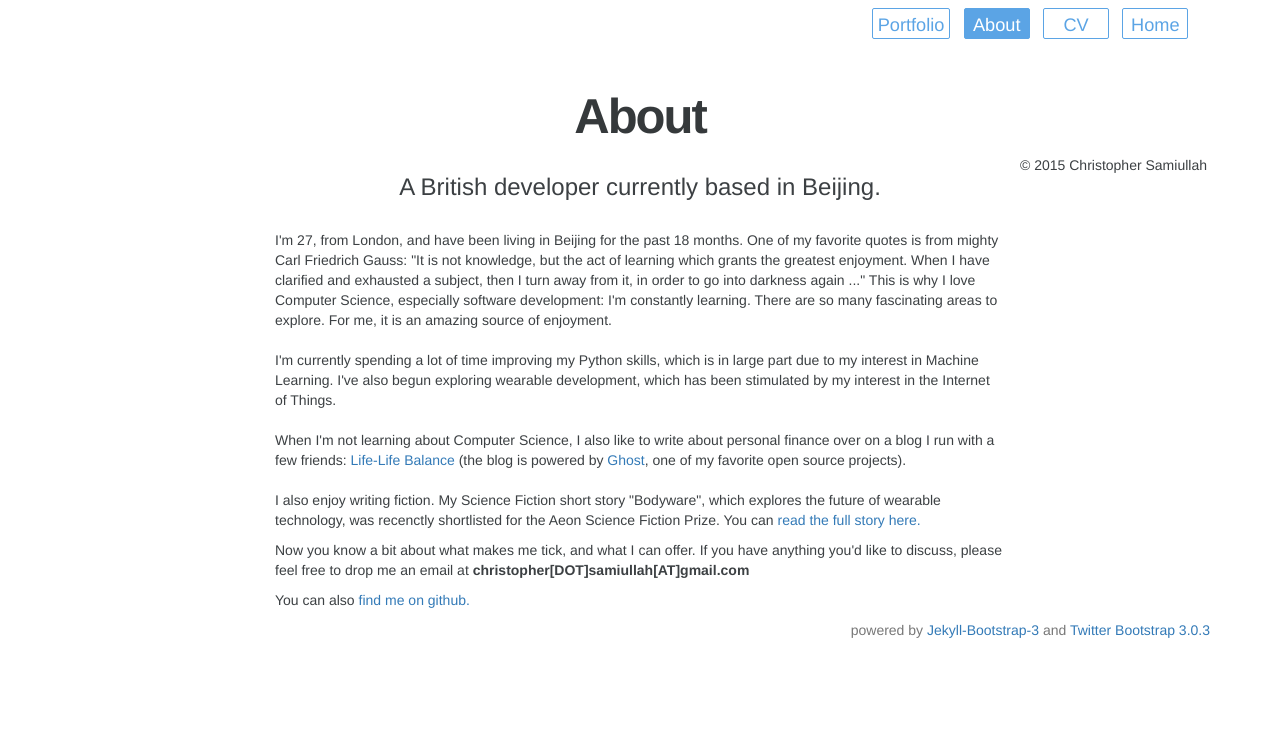
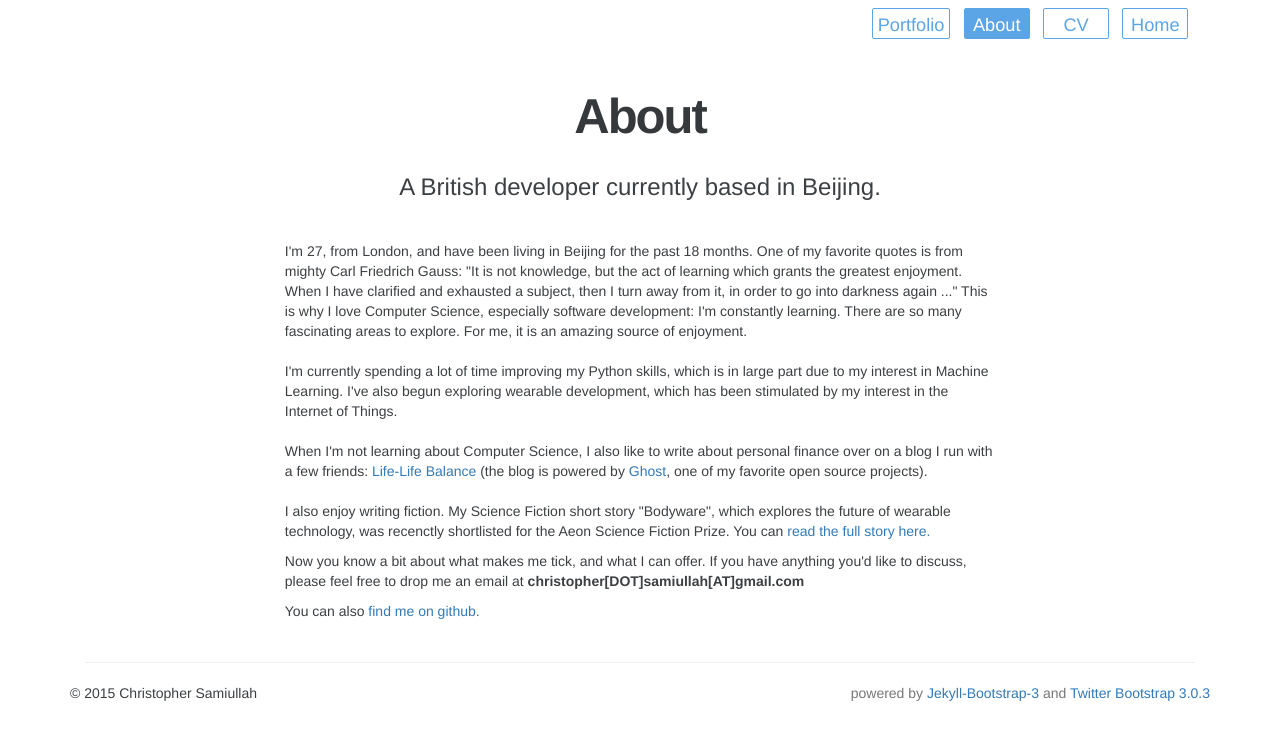
Before and after one commit to val314159/christophergs.github.io, a Jekyll site: the page built from about.md, in a window 1280 px wide. Shown: the top 740 px of the page. Built offline with Jekyll 4.4.1, drawn with Linux system fonts in a browser that asks for light colours; nearby versions of some CDN libraries; library files that are not in the unit come from our copies.

Commit message:
fix spacing on about page

```diff
--- a/about.md
+++ b/about.md
@@ -6,42 +6,45 @@
 ---
 {% include JB/setup %}
 
-<div class="col-md-2"></div>
 
-<div class="col-xs-12 col-md-8">
+<div class="col-xs-12">
 
 	<h3 class="text-center">A British developer currently based in Beijing.</h3>
 
 	<br>
 
-	<p>I'm 27, from London, and have been living in Beijing for the past 18 months.
+	<section class="about-text">
 
-	One of my favorite quotes is from mighty Carl Friedrich Gauss:
+		<p>I'm 27, from London, and have been living in Beijing for the past 18 months.
 
-	"It is not knowledge, but the act of learning which grants the greatest enjoyment. When I have clarified and exhausted a subject, then I turn away from it, in order to go into darkness again ..."
+		One of my favorite quotes is from mighty Carl Friedrich Gauss:
 
-	This is why I love Computer Science, especially software development: I'm constantly learning. There are so many fascinating areas to explore. For me, it is an amazing source of enjoyment.
+		"It is not knowledge, but the act of learning which grants the greatest enjoyment. When I have clarified and exhausted a subject, then I turn away from it, in order to go into darkness again ..."
 
-	<br><br>
+		This is why I love Computer Science, especially software development: I'm constantly learning. There are so many fascinating areas to explore. For me, it is an amazing source of enjoyment.
 
-	I'm currently spending a lot of time improving my Python skills, which is in large part due to my interest in Machine Learning.
+		<br><br>
 
-	I've also begun exploring wearable development, which has been stimulated by my interest in the Internet of Things.
+		I'm currently spending a lot of time improving my Python skills, which is in large part due to my interest in Machine Learning.
 
-	<br><br>
+		I've also begun exploring wearable development, which has been stimulated by my interest in the Internet of Things.
 
-	When I'm not learning about Computer Science, I also like to write about personal finance over on a blog I run with a few friends: <a href="http://thelifelifebalance.com">Life-Life Balance</a> (the blog is powered by <a href="http://ghost.org">Ghost</a>, one of my favorite open source projects).
+		<br><br>
 
-	<br><br>
+		When I'm not learning about Computer Science, I also like to write about personal finance over on a blog I run with a few friends: <a href="http://thelifelifebalance.com">Life-Life Balance</a> (the blog is powered by <a href="http://ghost.org">Ghost</a>, one of my favorite open source projects).
 
-	I also enjoy writing fiction. My Science Fiction short story "Bodyware", which explores the future of wearable technology, was recenctly shortlisted for the Aeon Science Fiction Prize. You can <a href="{{ BASE_PATH }}/Bodyware_Short_Story_by_Christopher_Samiullah.pdf">read the full story here.</a></p>
+		<br><br>
+
+		I also enjoy writing fiction. My Science Fiction short story "Bodyware", which explores the future of wearable technology, was recenctly shortlisted for the Aeon Science Fiction Prize. You can <a href="{{ BASE_PATH }}/Bodyware_Short_Story_by_Christopher_Samiullah.pdf">read the full story here.</a></p>
 
 
-	<p>Now you know a bit about what makes me tick, and what I can offer. If you have anything you'd like to discuss, please feel free to drop me an email at
-	<b>christopher[DOT]samiullah[AT]gmail.com</b></p>
+		<p>Now you know a bit about what makes me tick, and what I can offer. If you have anything you'd like to discuss, please feel free to drop me an email at
+		<b>christopher[DOT]samiullah[AT]gmail.com</b></p>
 
-	<p>You can also <a href="https://github.com/christophergs">find me on github.</a></p>
+		<p>You can also <a href="https://github.com/christophergs">find me on github.</a></p>
+
+	</section>
+
+	<hr>
 
 </div>
-
-<div class="col-md-2"></div>
--- a/custom.css
+++ b/custom.css
@@ -185,6 +185,14 @@
 	text-align: center;
 }
 
+/*=============================
+About Page
+===============================*/
+
+.about-text {
+	padding: 1% 18%;
+}
+
 
 @media (max-width: 480px) {
 
@@ -232,4 +240,8 @@
 		padding: 10px 5px;
 	}
 
+	.about-text {
+		padding: 1% 1%;
+	}
+
 }
```
